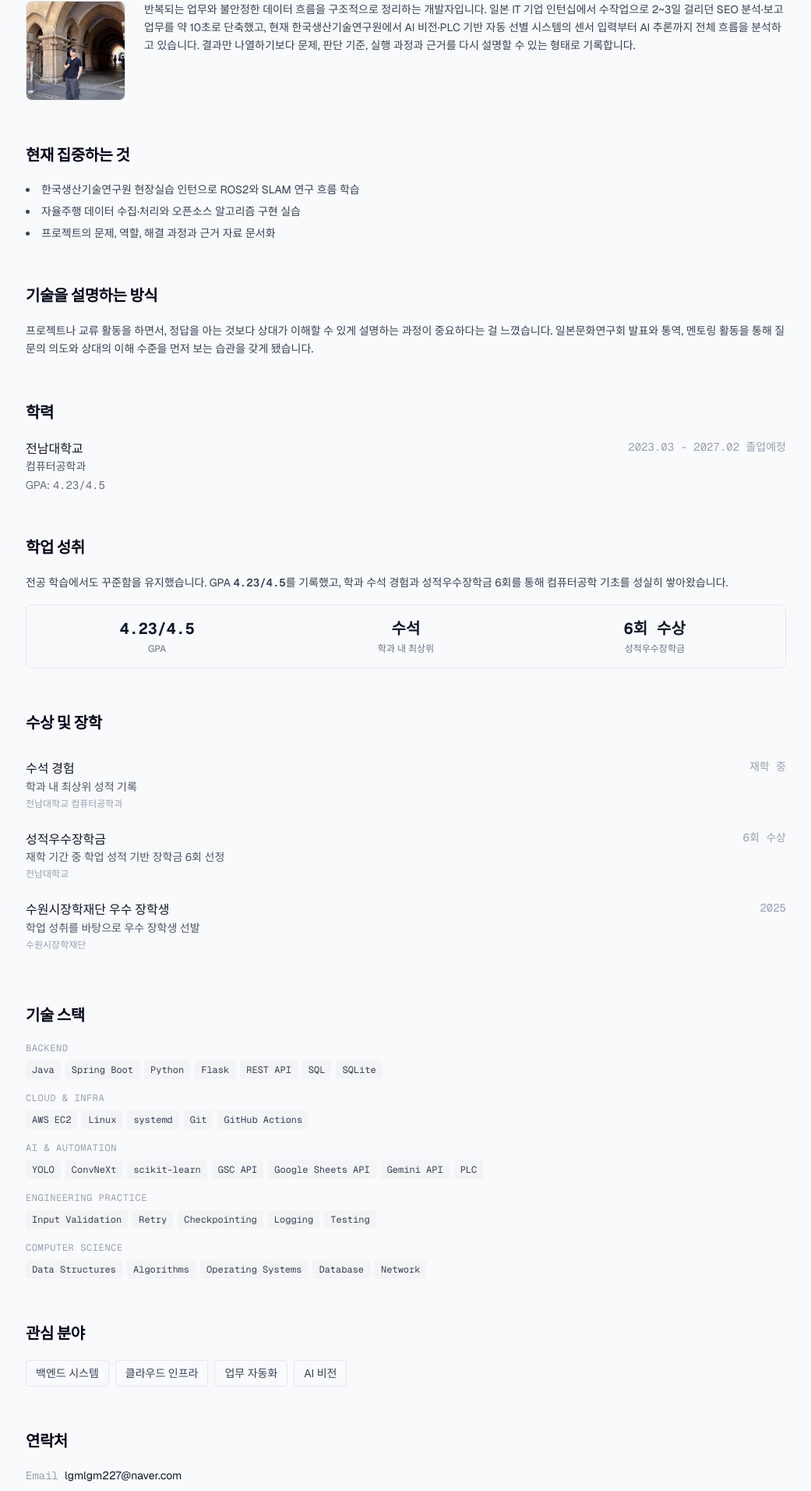
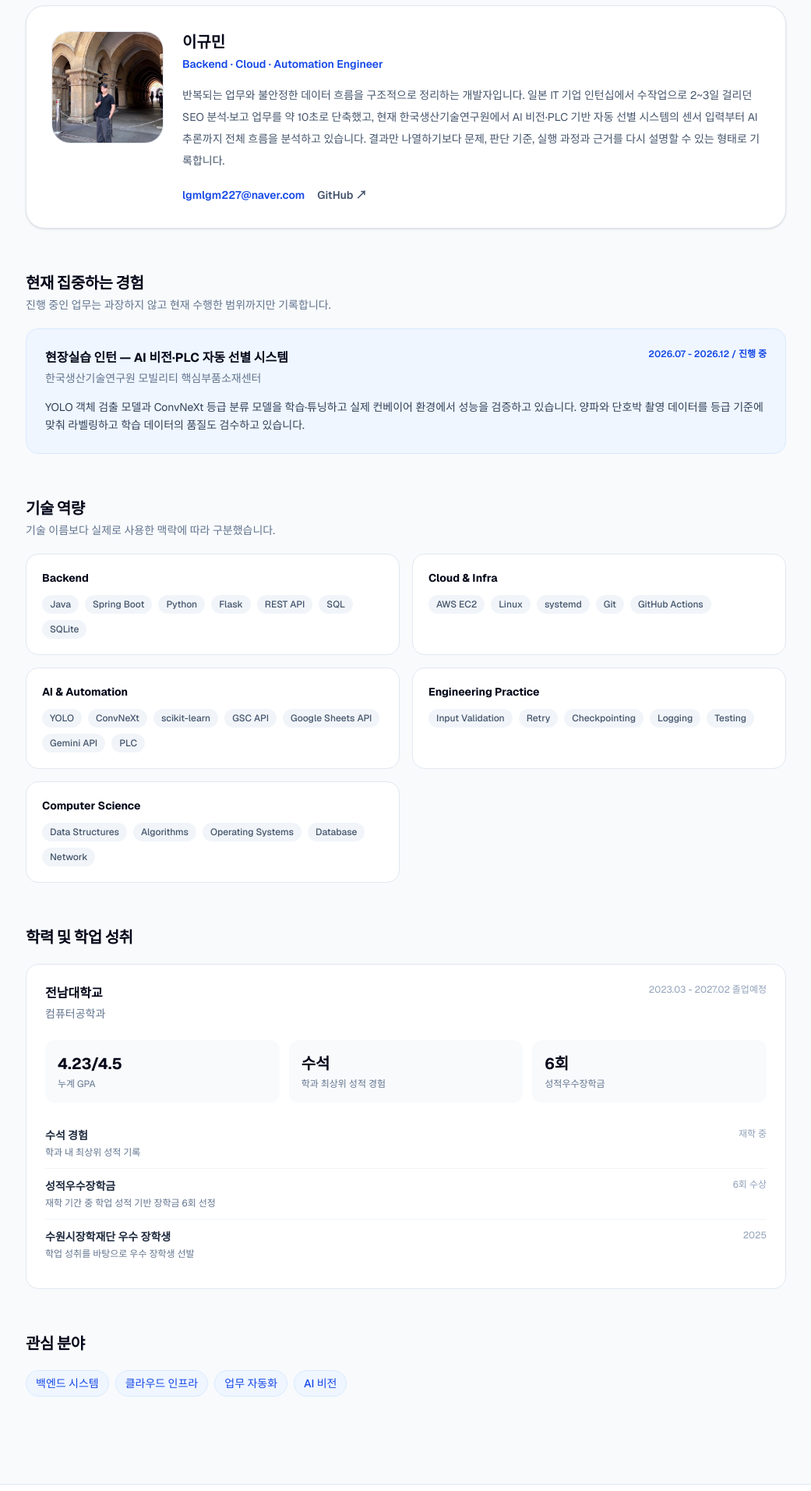
Before and after one commit to lukemin-dev/gyumin-archive, a Next.js app: page /about in a window 1280 px wide. Shown: the part 289-2201 px from the top of the page at 78% size, without its empty margins (119-1160 px from the left). Built offline with nearby package versions, Linux system fonts and the light colour scheme.

Commit message:
Streamline about page and remove duplicated sections

```diff
--- a/src/app/about/page.tsx
+++ b/src/app/about/page.tsx
@@ -1,152 +1,140 @@
 import Image from "next/image";
-import { profile } from "@/data/profile";
 import PageHeader from "@/components/PageHeader";
 import SectionBlock from "@/components/SectionBlock";
-import SkillTag from "@/components/SkillTag";
+import { experiences } from "@/data/experience";
+import { profile } from "@/data/profile";
 
 export const metadata = {
   title: "소개 | 이규민",
-  description: "이규민의 학력, 기술 스택, 관심 분야를 소개합니다.",
+  description: "이규민의 개발 방향, 학력과 기술 역량을 소개합니다.",
 };
 
 export default function AboutPage() {
-  const primaryEducation = profile.education[0];
-  const topAcademicAward = profile.awards.find((award) =>
-    award.title.includes("수석"),
-  );
-  const scholarshipAward = profile.awards.find((award) =>
-    award.title.includes("성적우수장학금"),
+  const education = profile.education[0];
+  const currentExperience = experiences.find((experience) =>
+    experience.period.includes("진행 중"),
   );
 
   return (
     <div>
       <PageHeader
-        title="소개"
-        description="학력, 기술, 관심 분야를 정리했습니다."
+        eyebrow="About"
+        title="문제를 나누고, 근거를 남기는 개발자"
+        description="반복 업무 자동화와 시스템 운영 경험을 바탕으로 입력부터 결과까지 다시 설명할 수 있는 구조를 만듭니다."
       />
 
-      <SectionBlock title="자기소개">
-        <div className="flex flex-col md:flex-row gap-6 items-start">
+      <section className="mb-14 rounded-3xl border border-slate-200 bg-white p-6 shadow-sm sm:p-8">
+        <div className="flex flex-col gap-6 sm:flex-row sm:items-start">
           {profile.image && (
             <Image
               src={profile.image}
               alt={`${profile.name} 프로필 이미지`}
-              width={120}
-              height={120}
-              className="rounded-lg object-cover w-24 h-24 md:w-32 md:h-32 border border-gray-200 shrink-0"
+              width={144}
+              height={144}
+              className="h-28 w-28 shrink-0 rounded-3xl border border-slate-200 object-cover sm:h-36 sm:w-36"
               priority
             />
           )}
-          <p className="text-sm text-gray-700 leading-relaxed whitespace-pre-wrap">
-            {profile.bio}
-          </p>
-        </div>
-      </SectionBlock>
-
-      <SectionBlock title="현재 집중하는 것">
-        <ul className="list-disc list-inside space-y-2 text-sm text-gray-700">
-          <li>한국생산기술연구원 현장실습 인턴으로 ROS2와 SLAM 연구 흐름 학습</li>
-          <li>자율주행 데이터 수집·처리와 오픈소스 알고리즘 구현 실습</li>
-          <li>프로젝트의 문제, 역할, 해결 과정과 근거 자료 문서화</li>
-        </ul>
-      </SectionBlock>
-
-      <SectionBlock title="기술을 설명하는 방식">
-        <p className="text-sm text-gray-700 leading-relaxed">
-          프로젝트나 교류 활동을 하면서, 정답을 아는 것보다 상대가 이해할 수 있게 설명하는 과정이 중요하다는 걸 느꼈습니다. 일본문화연구회 발표와 통역, 멘토링 활동을 통해 질문의 의도와 상대의 이해 수준을 먼저 보는 습관을 갖게 됐습니다.
-        </p>
-      </SectionBlock>
-
-      <SectionBlock title="학력">
-        {profile.education.map((edu) => (
-          <div key={edu.school} className="mb-4 last:mb-0">
-            <div className="flex items-start justify-between gap-4">
-              <div>
-                <p className="font-medium text-gray-900">{edu.school}</p>
-                <p className="text-sm text-gray-600">{edu.major}</p>
-              </div>
-              <span className="text-sm font-mono text-gray-400 shrink-0">
-                {edu.period}
-              </span>
+          <div>
+            <h2 className="text-xl font-bold text-slate-950">{profile.name}</h2>
+            <p className="mt-1 text-sm font-semibold text-blue-700">{profile.title}</p>
+            <p className="mt-4 max-w-3xl text-sm leading-7 text-slate-600">{profile.bio}</p>
+            <div className="mt-5 flex flex-wrap gap-4 text-sm font-semibold">
+              <a href={`mailto:${profile.email}`} className="text-blue-700 hover:underline">
+                {profile.email}
+              </a>
+              <a
+                href={profile.github}
+                target="_blank"
+                rel="noopener noreferrer"
+                className="text-slate-600 hover:text-slate-950"
+              >
+                GitHub ↗
+              </a>
             </div>
-            {edu.gpa && (
-              <p className="text-sm text-gray-500 mt-1">
-                GPA: <span className="font-mono">{edu.gpa}</span>
-                {edu.note && (
-                  <span className="text-xs text-gray-400 ml-2">
-                    ({edu.note})
-                  </span>
-                )}
-              </p>
-            )}
-          </div>
-        ))}
-      </SectionBlock>
-
-      <SectionBlock title="학업 성취">
-        <p className="text-sm text-gray-700 leading-relaxed mb-4">
-          전공 학습에서도 꾸준함을 유지했습니다. GPA{" "}
-          <span className="font-mono font-semibold">
-            {primaryEducation?.gpa ?? "-"}
-          </span>
-          를 기록했고, 학과 수석 경험과 성적우수장학금 6회를 통해 컴퓨터공학 기초를 성실히 쌓아왔습니다.
-        </p>
-        <div className="grid grid-cols-3 gap-4 border border-gray-200 rounded-lg p-4">
-          <div className="text-center">
-            <p className="text-xl font-bold font-mono text-gray-900">
-              {primaryEducation?.gpa ?? "-"}
-            </p>
-            <p className="text-xs text-gray-500 mt-1">GPA</p>
-          </div>
-          <div className="text-center">
-            <p className="text-xl font-bold font-mono text-gray-900">
-              {topAcademicAward?.title.replace(" 경험", "") ?? "수석"}
-            </p>
-            <p className="text-xs text-gray-500 mt-1">학과 내 최상위</p>
-          </div>
-          <div className="text-center">
-            <p className="text-xl font-bold font-mono text-gray-900">
-              {scholarshipAward?.date ?? "-"}
-            </p>
-            <p className="text-xs text-gray-500 mt-1">성적우수장학금</p>
           </div>
         </div>
-      </SectionBlock>
+      </section>
 
-      <SectionBlock title="수상 및 장학">
-        {profile.awards.map((award) => (
-          <div
-            key={award.title}
-            className="py-3 border-b border-gray-100 last:border-b-0"
-          >
-            <div className="flex items-start justify-between gap-4">
+      {currentExperience && (
+        <SectionBlock
+          title="현재 집중하는 경험"
+          description="진행 중인 업무는 과장하지 않고 현재 수행한 범위까지만 기록합니다."
+        >
+          <div className="rounded-2xl border border-blue-100 bg-blue-50 p-6">
+            <div className="flex flex-col gap-2 sm:flex-row sm:items-start sm:justify-between">
               <div>
-                <p className="font-medium text-gray-900">{award.title}</p>
-                <p className="text-sm text-gray-600">{award.description}</p>
+                <h3 className="font-bold text-slate-950">{currentExperience.title}</h3>
+                <p className="mt-1 text-sm text-slate-500">{currentExperience.company}</p>
               </div>
-              <span className="text-sm font-mono text-gray-400 shrink-0">
-                {award.date}
-              </span>
+              <span className="text-xs font-semibold text-blue-700">{currentExperience.period}</span>
             </div>
-            <p className="text-xs text-gray-400 mt-1">{award.organization}</p>
+            <p className="mt-4 text-sm leading-relaxed text-slate-700">
+              {currentExperience.responsibility}
+            </p>
           </div>
-        ))}
-      </SectionBlock>
+        </SectionBlock>
+      )}
 
-      <SectionBlock title="기술 스택">
-        <div className="space-y-4">
+      <SectionBlock
+        title="기술 역량"
+        description="기술 이름보다 실제로 사용한 맥락에 따라 구분했습니다."
+      >
+        <div className="grid gap-4 md:grid-cols-2">
           {profile.skills.map((category) => (
-            <div key={category.category}>
-              <p className="text-xs font-mono text-gray-400 uppercase tracking-wider mb-2">
-                {category.category}
-              </p>
-              <div className="flex flex-wrap gap-1.5">
+            <div key={category.category} className="rounded-2xl border border-slate-200 bg-white p-5">
+              <h3 className="text-sm font-bold text-slate-950">{category.category}</h3>
+              <div className="mt-3 flex flex-wrap gap-2">
                 {category.items.map((item) => (
-                  <SkillTag key={item} label={item} />
+                  <span
+                    key={item}
+                    className="rounded-full bg-slate-100 px-2.5 py-1 text-xs font-medium text-slate-600"
+                  >
+                    {item}
+                  </span>
                 ))}
               </div>
             </div>
           ))}
+        </div>
+      </SectionBlock>
+
+      <SectionBlock title="학력 및 학업 성취">
+        <div className="rounded-2xl border border-slate-200 bg-white p-6">
+          <div className="flex flex-col gap-2 sm:flex-row sm:items-start sm:justify-between">
+            <div>
+              <h3 className="font-bold text-slate-950">{education?.school}</h3>
+              <p className="mt-1 text-sm text-slate-500">{education?.major}</p>
+            </div>
+            <span className="text-xs text-slate-400">{education?.period}</span>
+          </div>
+
+          <div className="mt-6 grid grid-cols-1 gap-3 sm:grid-cols-3">
+            <div className="rounded-xl bg-slate-50 p-4">
+              <p className="text-xl font-bold text-slate-950">{education?.gpa}</p>
+              <p className="mt-1 text-xs text-slate-500">누계 GPA</p>
+            </div>
+            <div className="rounded-xl bg-slate-50 p-4">
+              <p className="text-xl font-bold text-slate-950">수석</p>
+              <p className="mt-1 text-xs text-slate-500">학과 최상위 성적 경험</p>
+            </div>
+            <div className="rounded-xl bg-slate-50 p-4">
+              <p className="text-xl font-bold text-slate-950">6회</p>
+              <p className="mt-1 text-xs text-slate-500">성적우수장학금</p>
+            </div>
+          </div>
+
+          <div className="mt-5 divide-y divide-slate-100">
+            {profile.awards.map((award) => (
+              <div key={award.title} className="flex flex-col gap-1 py-3 sm:flex-row sm:items-start sm:justify-between">
+                <div>
+                  <p className="text-sm font-semibold text-slate-800">{award.title}</p>
+                  <p className="mt-1 text-xs text-slate-500">{award.description}</p>
+                </div>
+                <span className="text-xs text-slate-400">{award.date}</span>
+              </div>
+            ))}
+          </div>
         </div>
       </SectionBlock>
 
@@ -155,38 +143,13 @@ export default function AboutPage() {
           {profile.interests.map((interest) => (
             <span
               key={interest}
-              className="text-sm px-3 py-1.5 border border-gray-200 rounded text-gray-700"
+              className="rounded-full border border-blue-100 bg-blue-50 px-3 py-1.5 text-sm font-medium text-blue-700"
             >
               {interest}
             </span>
           ))}
         </div>
       </SectionBlock>
-
-      <SectionBlock title="연락처">
-        <div className="space-y-2 text-sm">
-          <p className="text-gray-600">
-            <span className="font-mono text-gray-400 mr-2">Email</span>
-            <a
-              href={`mailto:${profile.email}`}
-              className="text-gray-900 hover:underline underline-offset-4"
-            >
-              {profile.email}
-            </a>
-          </p>
-          <p className="text-gray-600">
-            <span className="font-mono text-gray-400 mr-2">GitHub</span>
-            <a
-              href={profile.github}
-              target="_blank"
-              rel="noopener noreferrer"
-              className="text-gray-900 hover:underline underline-offset-4"
-            >
-              {profile.github}
-            </a>
-          </p>
-        </div>
-      </SectionBlock>
     </div>
   );
 }
```
